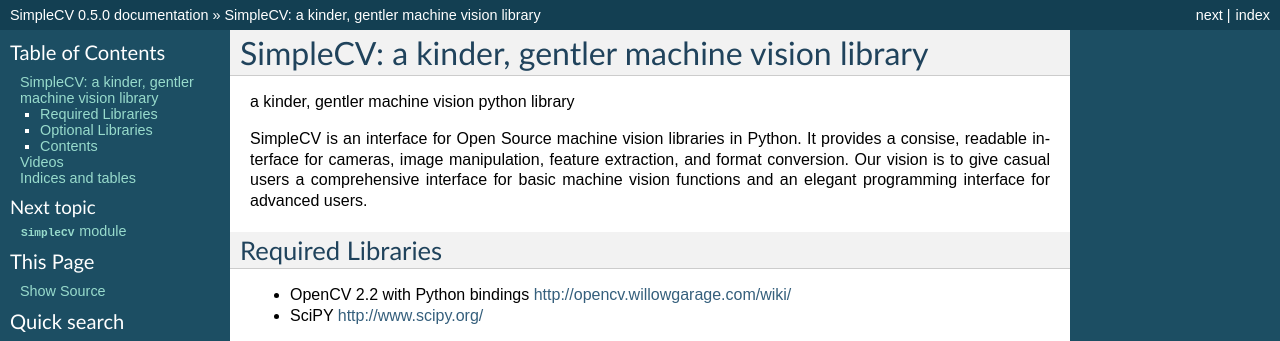
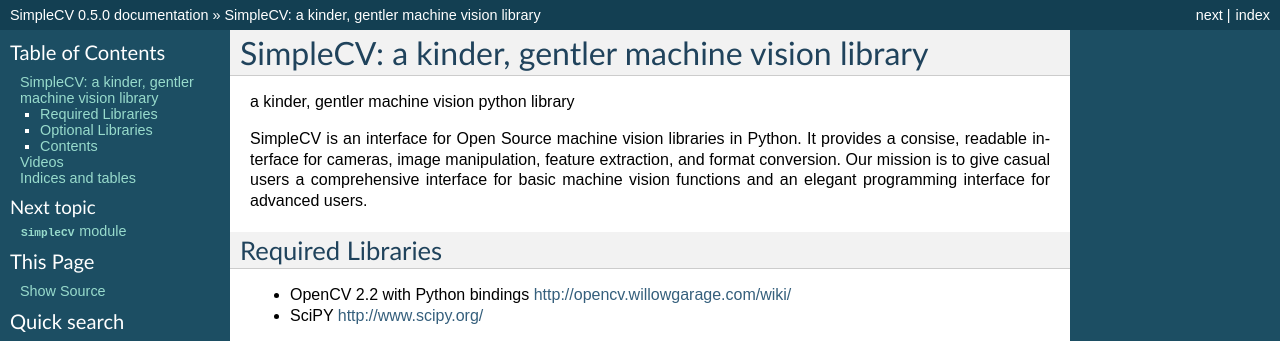
Before and after one commit to sightmachine/SimpleCV, a Sphinx documentation site: the page built from doc/index.rst, in a window 1280 px wide. Shown: the top 341 px of the page. Built offline with Sphinx 7.4.7, drawn with Linux system fonts in a browser that asks for light colours.

Commit message:
vision shouldn't be used to describe aspirations in our context

```diff
--- a/README.markdown
+++ b/README.markdown
@@ -4,7 +4,7 @@
 _a kinder, gentler machine vision python library_
 
 SimpleCV is an interface for Open Source machine vision libraries in Python.
-It provides a consise, readable interface for cameras, image manipulation, feature extraction, and format conversion.  Our vision is to give casual users a comprehensive interface for basic machine vision functions and an elegant programming interface for advanced users.
+It provides a consise, readable interface for cameras, image manipulation, feature extraction, and format conversion.  Our mission is to give casual users a comprehensive interface for basic machine vision functions and an elegant programming interface for advanced users.
 
 Required Libraries
 ----------------------
--- a/doc/index.rst
+++ b/doc/index.rst
@@ -9,7 +9,7 @@
 a kinder, gentler machine vision python library
 
 SimpleCV is an interface for Open Source machine vision libraries in Python.
-It provides a consise, readable interface for cameras, image manipulation, feature extraction, and format conversion.  Our vision is to give casual users a comprehensive interface for basic machine vision functions and an elegant programming interface for advanced users.
+It provides a consise, readable interface for cameras, image manipulation, feature extraction, and format conversion.  Our mission is to give casual users a comprehensive interface for basic machine vision functions and an elegant programming interface for advanced users.
 
 Required Libraries
 ----------------------
```
